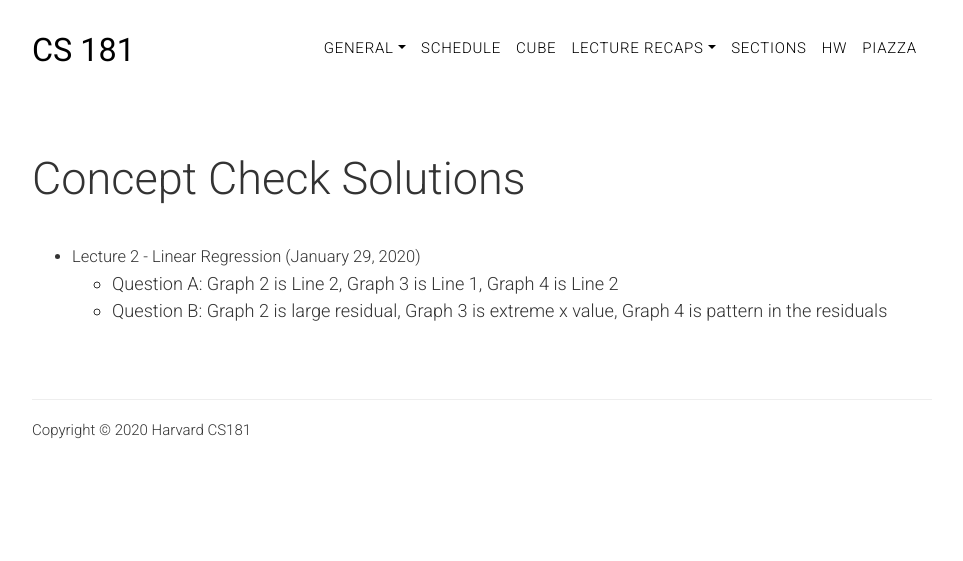
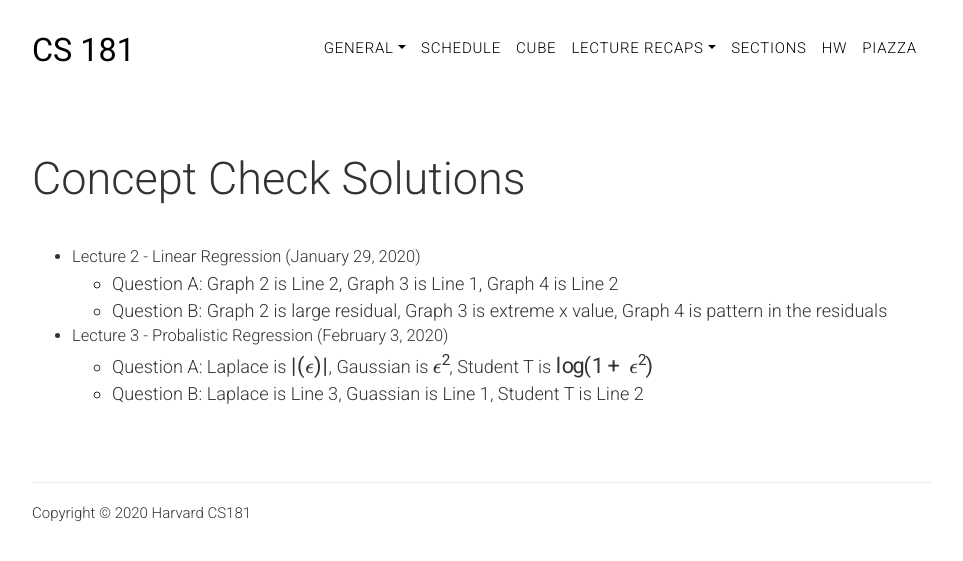
Before and after one commit to harvard-ml-courses/cs181-web-2020, a Jekyll site: the page built from ccsolutions.html, in a window 1280 px wide. Shown: the top 561 px of the page, without its empty margins (158-1121 px from the left). Built offline with Jekyll 4.4.1, drawn with Linux system fonts in a browser that asks for light colours; formulas are drawn with MathJax 3.

Commit message:
add solutions for cc3

```diff
--- a/ccsolutions.html
+++ b/ccsolutions.html
@@ -14,5 +15,12 @@ weight: 0
             <li>Question B: Graph 2 is large residual, Graph 3 is extreme x value, Graph 4 is pattern in the residuals</li>
           </ul>
         </li>
+        <li>
+          Lecture 3 - Probalistic Regression (February 3, 2020)
+          <ul>
+            <li>Question A: Laplace is $|(\epsilon)|$, Gaussian is $\epsilon^2$, Student T is $\log(1+\epsilon^2)$</li>
+            <li>Question B: Laplace is Line 3, Guassian is Line 1, Student T is Line 2</li>
+          </ul>
+        </li>
     </div>
 </section>
```
Also changed, not shown: other parts of ccsolutions.html (+1 -0 lines).
